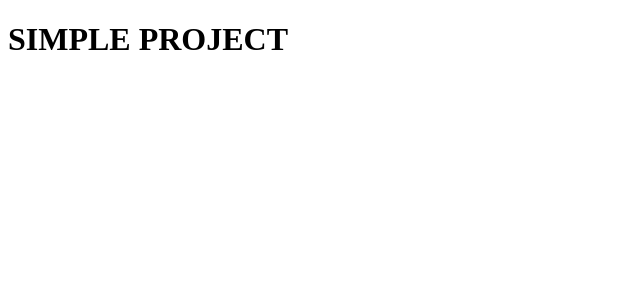
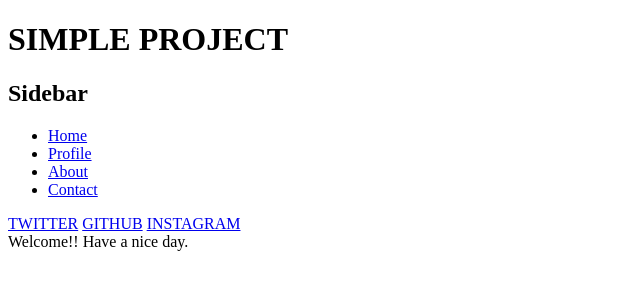
Before and after one commit to Vyshnav001/sceptix_mini_project, a plain HTML site: page sceptix_proj.html in a window 1280 px wide. Shown: the whole page, without its empty margins (0-640 px from the left). Drawn offline with Linux system fonts and the light colour scheme.

Commit message:
added content for navigation bar and added social media links

```diff
--- a/sceptix_proj.html
+++ b/sceptix_proj.html
@@ -9,5 +9,29 @@
 <body>
     <h1>SIMPLE PROJECT</h1>
 
+
+<div class="">
+    <div class="">
+        <h2>Sidebar</h2>
+        <ul>
+            <li><a href="#"><i class=""></i>Home</a></li>
+            <li><a href="#"><i class=""></i>Profile</a></li>
+            <li><a href="#"><i class=""></i>About</a></li>
+            <li><a href="#"><i class=""></i>Contact</a></li>
+        </ul>
+        <div class="socialmedia">
+          <a href="#"><i class=""></i>TWITTER</a>
+          <a href="#"><i class=""></i>GITHUB</a>
+          <a href="#"><i class=""></i>INSTAGRAM</a>
+      </div>
+    </div>
+    <div class="">
+        <div class="">Welcome!! Have a nice day.</div>
+        <div class="">
+
+      </div>
+    </div>
+</div>
+
 </body>
 </html>
```
